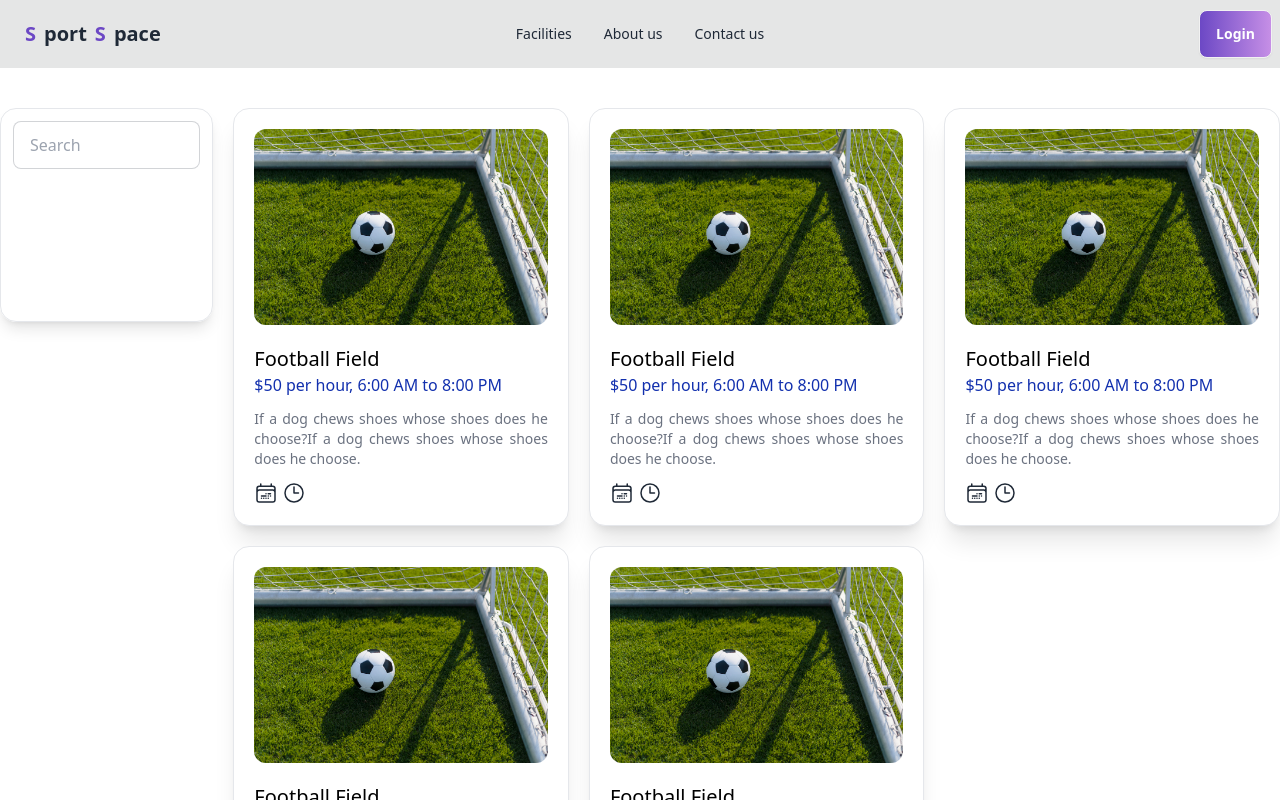
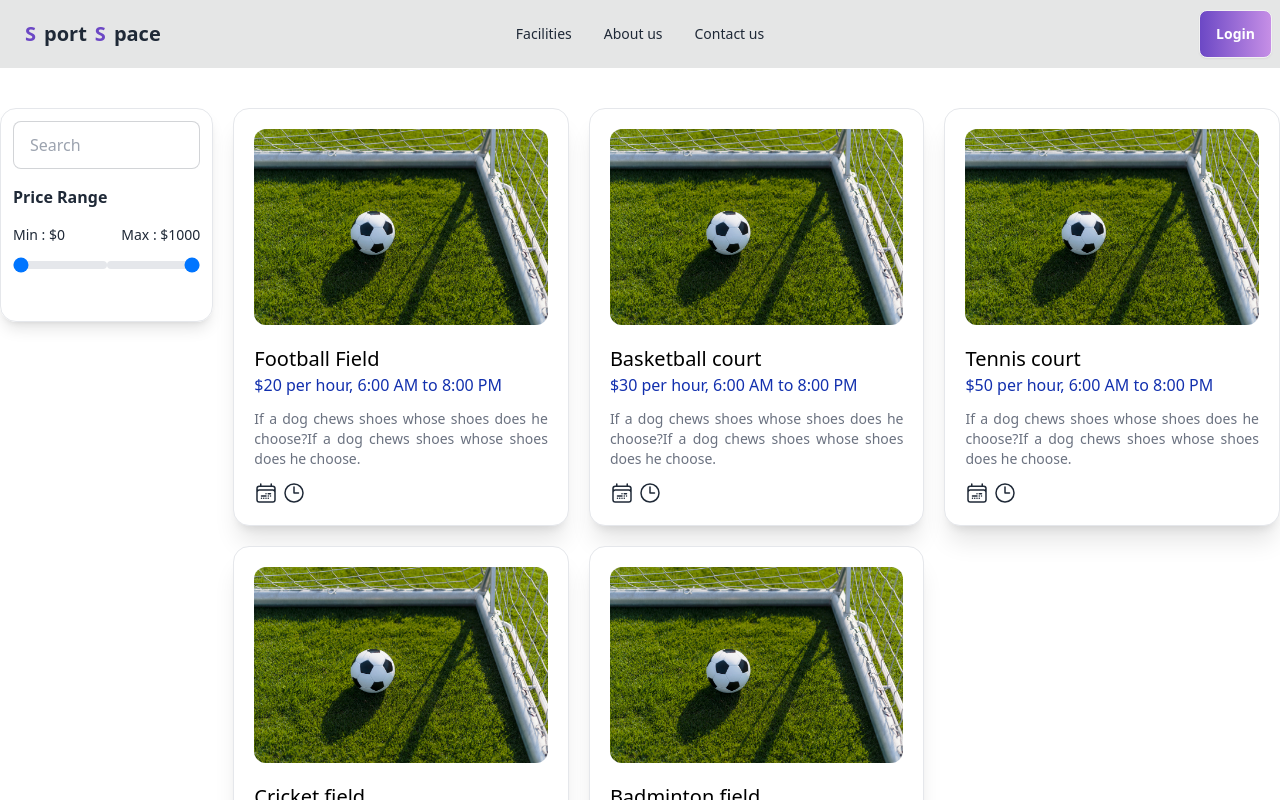
Before and after one commit to Fahadmohammad1/sport-space-frontend, a React (Vite) app: page /facilities in a window 1280 px wide. Shown: the top 800 px of the page. Built offline with nearby package versions, Linux system fonts and the light colour scheme.

Commit message:
search functionality add at facilities page

```diff
--- a/src/components/home/FacilityCard.tsx
+++ b/src/components/home/FacilityCard.tsx
@@ -1,12 +1,16 @@
-const FacilityCard = ({ facility }) => {
+import { TFacility } from "../../types/common";
+
+const FacilityCard = ({ facility }: { facility: TFacility }) => {
   return (
     <div className="card bg-base-100 shadow-xl mx-auto border">
       <figure className="px-5 pt-5">
         <img src={facility.image} alt="Shoes" className="rounded-xl" />
       </figure>
       <div className="p-5">
-        <h2 className="text-xl text-black">Football Field</h2>
-        <p className="text-ss-extra">$50 per hour, 6:00 AM to 8:00 PM</p>
+        <h2 className="text-xl text-black">{facility.name}</h2>
+        <p className="text-ss-extra">
+          ${facility.pricePerHour} per hour, 6:00 AM to 8:00 PM
+        </p>
         <p className="mt-3 text-sm text-justify text-gray-500">
           If a dog chews shoes whose shoes does he choose?If a dog chews shoes
           whose shoes does he choose.
@@ -16,13 +20,13 @@ const FacilityCard = ({ facility }) => {
             xmlns="http://www.w3.org/2000/svg"
             fill="none"
             viewBox="0 0 24 24"
-            stroke-width="1.5"
+            strokeWidth="1.5"
             stroke="currentColor"
             className="size-6"
           >
             <path
-              stroke-linecap="round"
-              stroke-linejoin="round"
+              strokeLinecap="round"
+              strokeLinejoin="round"
               d="M6.75 2.994v2.25m10.5-2.25v2.25m-14.252 13.5V7.491a2.25 2.25 0 0 1 2.25-2.25h13.5a2.25 2.25 0 0 1 2.25 2.25v11.251m-18 0a2.25 2.25 0 0 0 2.25 2.25h13.5a2.25 2.25 0 0 0 2.25-2.25m-18 0v-7.5a2.25 2.25 0 0 1 2.25-2.25h13.5a2.25 2.25 0 0 1 2.25 2.25v7.5m-6.75-6h2.25m-9 2.25h4.5m.002-2.25h.005v.006H12v-.006Zm-.001 4.5h.006v.006h-.006v-.005Zm-2.25.001h.005v.006H9.75v-.006Zm-2.25 0h.005v.005h-.006v-.005Zm6.75-2.247h.005v.005h-.005v-.005Zm0 2.247h.006v.006h-.006v-.006Zm2.25-2.248h.006V15H16.5v-.005Z"
             />
           </svg>
@@ -31,13 +35,13 @@ const FacilityCard = ({ facility }) => {
             xmlns="http://www.w3.org/2000/svg"
             fill="none"
             viewBox="0 0 24 24"
-            stroke-width="1.5"
+            strokeWidth="1.5"
             stroke="currentColor"
             className="size-6"
           >
             <path
-              stroke-linecap="round"
-              stroke-linejoin="round"
+              strokeLinecap="round"
+              strokeLinejoin="round"
               d="M12 6v6h4.5m4.5 0a9 9 0 1 1-18 0 9 9 0 0 1 18 0Z"
             />
           </svg>
--- a/src/pages/Facilities.tsx
+++ b/src/pages/Facilities.tsx
@@ -1,60 +1,96 @@
+import React, { useEffect, useState } from "react";
 import football from "../assets/football.jpg";
 import FacilityCard from "../components/home/FacilityCard";
+import { TFacility } from "../types/common";
 
 const Facilities = () => {
+  const [minPrice, setMinPrice] = useState(0);
+  const [maxPrice, setMaxPrice] = useState(1000);
+  const [priceRange, setPriceRange] = useState([0, 1000]);
+  const [searchText, setSearchText] = useState("");
+  const [filteredFacilities, setfilteredFacilities] = useState<TFacility[]>([]);
+
+  console.log(priceRange);
+
+  const handleMinPriceChange = (e: React.ChangeEvent<HTMLInputElement>) => {
+    setMinPrice(Number(e.target.value));
+    setPriceRange([Number(e.target.value), maxPrice]);
+  };
+
+  const handleMaxPriceChange = (e: React.ChangeEvent<HTMLInputElement>) => {
+    setMaxPrice(Number(e.target.value));
+    setPriceRange([minPrice, Number(e.target.value)]);
+  };
+
+  useEffect(() => {
     const facilities = [
       {
         id: "1",
-      name: "",
+        name: "Football Field",
         image: football,
         description: "",
-      pricePerHour: "",
-      location: "",
-      isDeleted: "",
+        pricePerHour: 20,
+        location: "Chittagong",
+        isDeleted: false,
       },
       {
         id: "2",
-      name: "",
+        name: "Basketball court",
         image: football,
         description: "",
-      pricePerHour: "",
-      location: "",
-      isDeleted: "",
+        pricePerHour: 30,
+        location: "Dhaka",
+        isDeleted: false,
       },
       {
         id: "3",
-      name: "",
+        name: "Tennis court",
         image: football,
         description: "",
-      pricePerHour: "",
-      location: "",
-      isDeleted: "",
+        pricePerHour: 50,
+        location: "Khulna",
+        isDeleted: false,
       },
       {
         id: "4",
-      name: "",
+        name: "Cricket field",
         image: football,
         description: "",
-      pricePerHour: "",
-      location: "",
-      isDeleted: "",
+        pricePerHour: 100,
+        location: "Khulna",
+        isDeleted: false,
       },
       {
         id: "5",
-      name: "",
+        name: "Badminton field",
         image: football,
         description: "",
-      pricePerHour: "",
-      location: "",
-      isDeleted: "",
+        pricePerHour: 150,
+        location: "Barishal",
+        isDeleted: false,
       },
     ];
+
+    const data = facilities.filter((facility) => {
+      const regex = new RegExp(searchText, "i");
+      return regex.test(facility.name) || regex.test(facility.location);
+    });
+
+    setfilteredFacilities(data);
+  }, [searchText]);
+
+  console.log(filteredFacilities);
   return (
     <section className="container mx-auto mt-10">
       <div className="grid grid-cols-12">
         <div className="col-span-2 border shadow-lg p-3 rounded-2xl lg:h-1/4">
-          <label className="input input-bordered flex items-center gap-2">
-            <input type="text" className="grow" placeholder="Search" />
+          <label className="input input-bordered flex items-center gap-2 mb-4">
+            <input
+              type="text"
+              onChange={(e) => setSearchText(e.target.value)}
+              className="grow"
+              placeholder="Search"
+            />
             <svg
               xmlns="http://www.w3.org/2000/svg"
               viewBox="0 0 16 16"
@@ -68,10 +104,34 @@ const Facilities = () => {
               />
             </svg>
           </label>
+
+          <h2 className="text-medium font-bold mb-4">Price Range</h2>
+          <div className="flex justify-between mb-4">
+            <span className="text-sm font-medium">Min : ${minPrice}</span>
+            <span className="text-sm font-medium">Max : ${maxPrice}</span>
+          </div>
+          <div className="flex justify-between">
+            <input
+              type="range"
+              min="0"
+              max="1000"
+              value={minPrice}
+              onChange={handleMinPriceChange}
+              className="w-full h-2 bg-gray-200 rounded-lg appearance-none cursor-pointer"
+            />
+            <input
+              type="range"
+              min="0"
+              max="1000"
+              value={maxPrice}
+              onChange={handleMaxPriceChange}
+              className="w-full h-2 bg-gray-200 rounded-lg appearance-none cursor-pointer"
+            />
+          </div>
         </div>
         <div className="col-span-10 ml-5">
           <div className="lg:grid grid-cols-3 gap-5">
-            {facilities.map((facility) => (
+            {filteredFacilities.map((facility) => (
               <FacilityCard key={facility.id} facility={facility} />
             ))}
           </div>
--- /dev/null
+++ b/src/types/common.ts
@@ -0,0 +1,9 @@
+export type TFacility = {
+  id: string;
+  name: string;
+  image: string;
+  description: string;
+  pricePerHour: number;
+  location: string;
+  isDeleted: boolean;
+};
```
Lines whose indentation alone changed are shown as unchanged.
